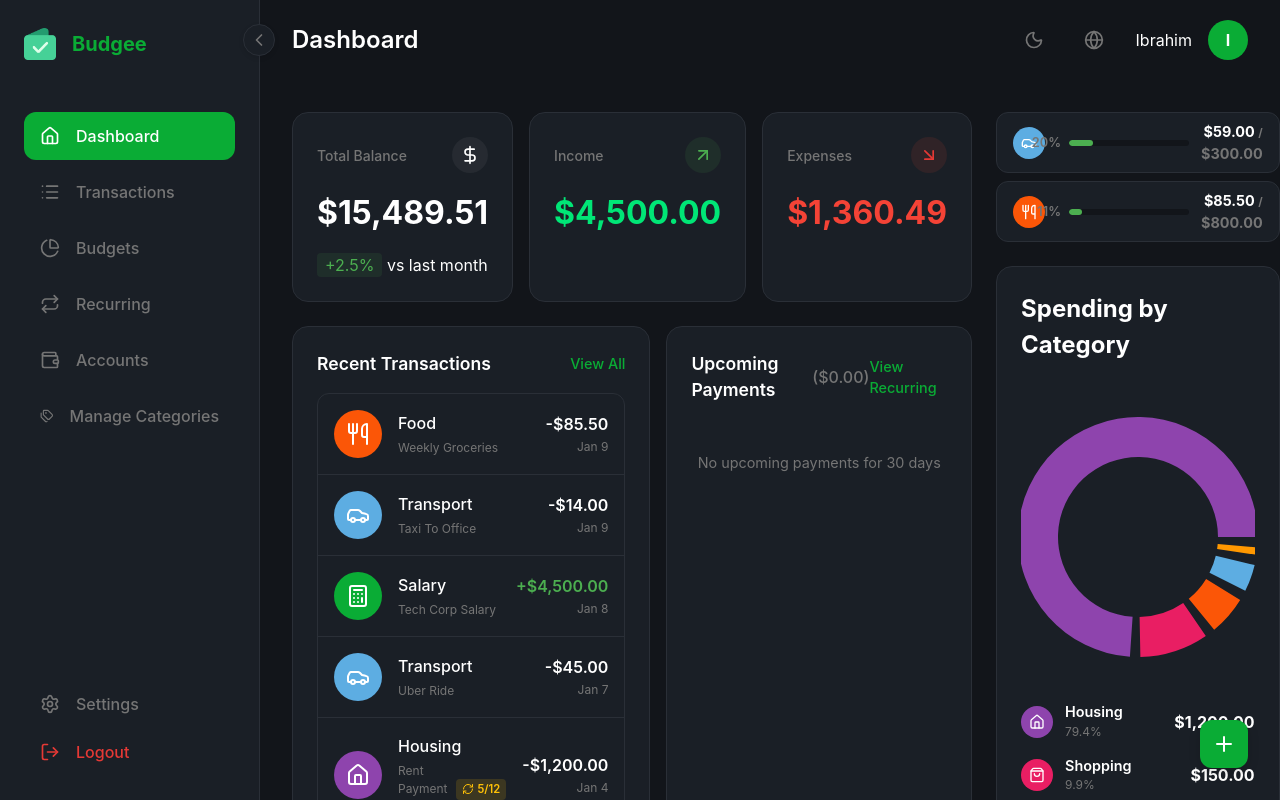
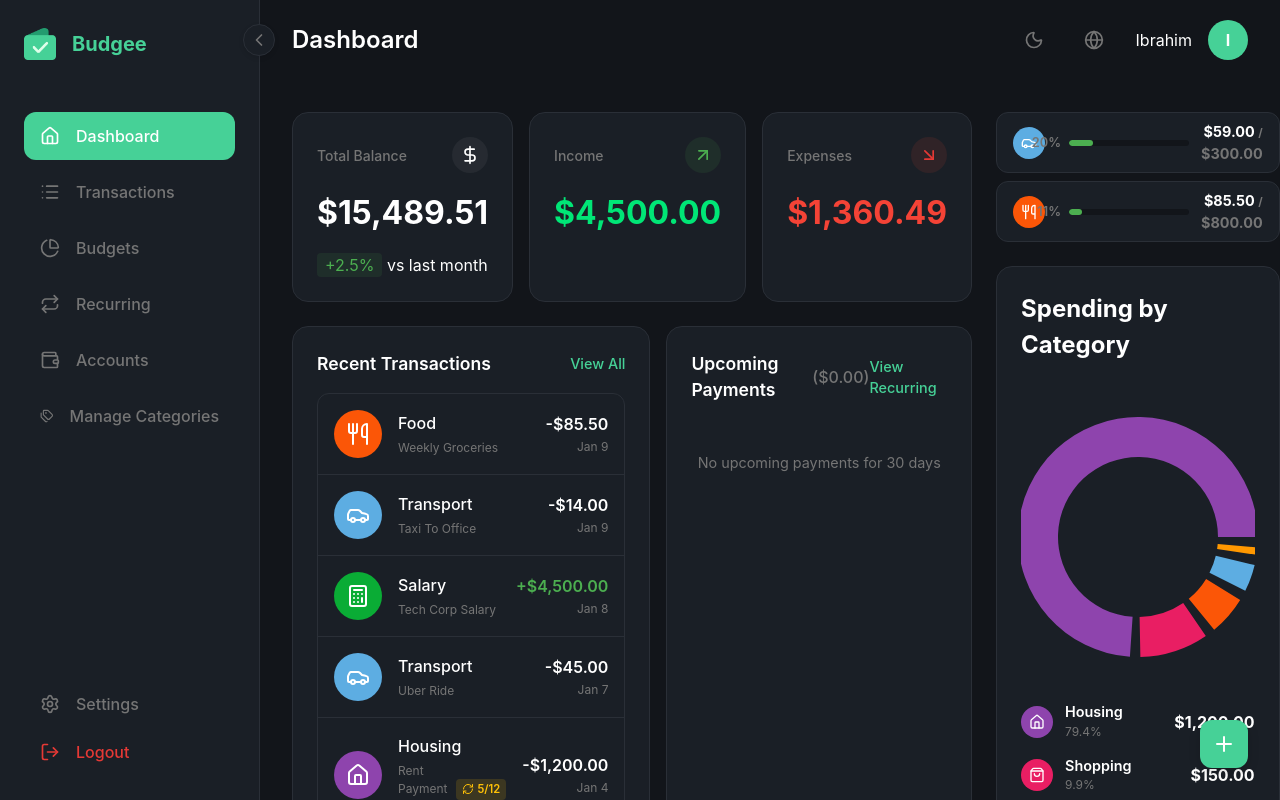
Before and after one commit to ibrahimkocamaz/budgeeWebApp, a React (Vite) app: page / in a window 1280 px wide. Built offline with nearby package versions, Linux system fonts and the light colour scheme.

Commit message:
logu update

```diff
--- a/src/index.css
+++ b/src/index.css
@@ -7,7 +7,8 @@
   --bg-overlay: rgba(18, 21, 26, 0.8);
 
   /* Brand Colors */
-  --color-brand: #0aac35;
+  /* --color-brand: #0aac35; */
+  --color-brand: #46d197;
   /* secondary */
   --color-brand-hover: #088a2a;
   --color-accent-red: #a82319;
```
